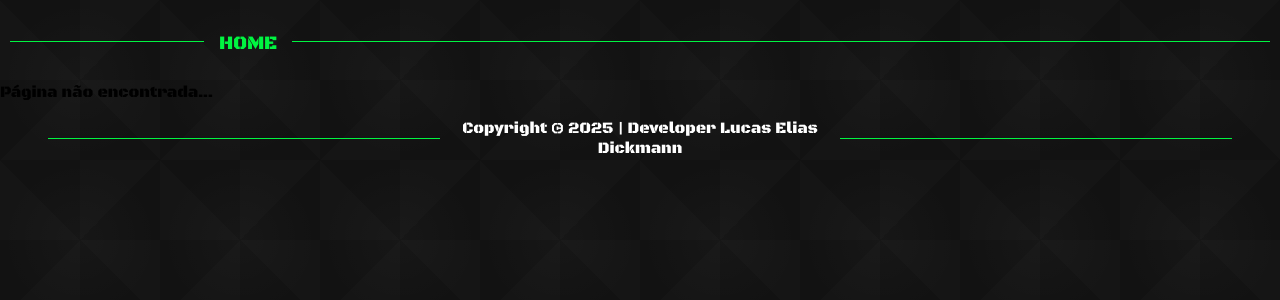
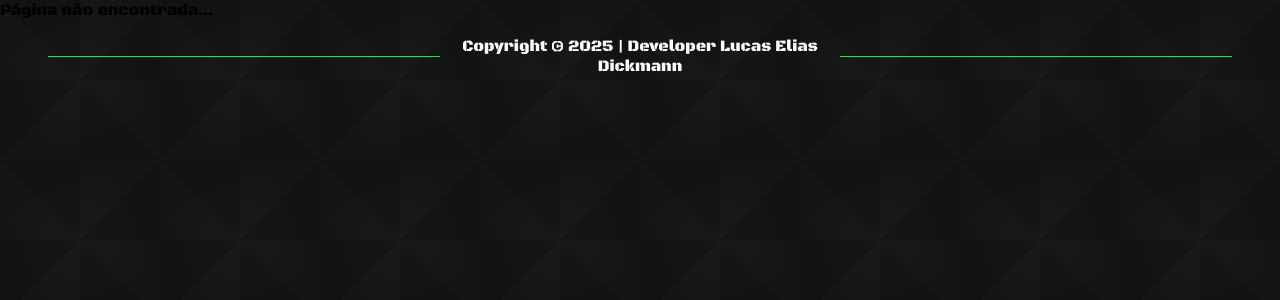
Before and after one commit to ldickmann/ldickmann.github.io, a React (Vite) app: page /home in a window 1280 px wide. Shown: the top 300 px of the page. Built offline with nearby package versions, Linux system fonts and the light colour scheme.

Commit message:
FEAT: props, metodos e outros partes da Sidebar comentados

```diff
--- a/src/App.jsx
+++ b/src/App.jsx
@@ -1,69 +1,89 @@
-import { BrowserRouter, Routes, Route, useLocation } from "react-router-dom";
-import { useState } from "react";
-import PropTypes from "prop-types";
-import Navbar from "./components/Navbar";
-import Sidebar from "./components/Sidebar";
+import { BrowserRouter, Routes, Route } from "react-router-dom";
+// import { useState } from "react";
+// import PropTypes from "prop-types";
+// import Navbar from "./components/Navbar";
+// import Sidebar from "./components/Sidebar";
 import Home from "./pages/Home";
-import Projects from "./pages/Projects";
+// import Projects from "./pages/Projects";
 import Footer from "./components/Footer";
 
+// function App() {
+//   const [sidebarOpen, setSidebarOpen] = useState(false);
+
+//   const toggleSidebar = () => {
+//     setSidebarOpen(!sidebarOpen);
+//   };
+
+//   return (
+//     <BrowserRouter basename="/">
+//       <AppContent
+//         toggleSidebar={toggleSidebar}
+//         sidebarOpen={sidebarOpen}
+//         setSidebarOpen={setSidebarOpen}
+//       />
+//     </BrowserRouter>
+//   );
+// }
+
+// function AppContent({ toggleSidebar, sidebarOpen, setSidebarOpen }) {
+//   const location = useLocation();
+//   const isParticlesRoute = location.pathname === "/";
+
+//   return (
+//     <>
+//       {!isParticlesRoute && (
+//         <Navbar
+//           toggleSidebar={toggleSidebar}
+//           isSidebarOpen={sidebarOpen}
+//         />
+//       )}
+//       <Sidebar
+//         isOpen={sidebarOpen}
+//         setIsOpen={setSidebarOpen}
+//       />
+//       <Routes>
+//         <Route
+//           path="/"
+//           element={<Home toggleSidebar={toggleSidebar} />}
+//         />
+//         <Route
+//           path="/projects"
+//           element={<Projects />}
+//         />
+//         <Route
+//           path="*"
+//           element={<div>Página não encontrada...</div>}
+//         />
+//       </Routes>
+//       <Footer />
+//     </>
+//   );
+// }
+
 function App() {
-  const [sidebarOpen, setSidebarOpen] = useState(false);
-
-  const toggleSidebar = () => {
-    setSidebarOpen(!sidebarOpen);
-  };
-
   return (
     <BrowserRouter basename="/">
-      <AppContent
-        toggleSidebar={toggleSidebar}
-        sidebarOpen={sidebarOpen}
-        setSidebarOpen={setSidebarOpen}
-      />
-    </BrowserRouter>
-  );
-}
-
-function AppContent({ toggleSidebar, sidebarOpen, setSidebarOpen }) {
-  const location = useLocation();
-  const isParticlesRoute = location.pathname === "/";
-
-  return (
-    <>
-      {!isParticlesRoute && (
-        <Navbar
-          toggleSidebar={toggleSidebar}
-          isSidebarOpen={sidebarOpen}
-        />
-      )}
-      <Sidebar
-        isOpen={sidebarOpen}
-        setIsOpen={setSidebarOpen}
-      />
       <Routes>
+        <Route>
           <Route
             path="/"
-          element={<Home toggleSidebar={toggleSidebar} />}
-        />
-        <Route
-          path="/projects"
-          element={<Projects />}
+            element={<Home />}
           />
           <Route
             path="*"
             element={<div>Página não encontrada...</div>}
           />
+        </Route>
       </Routes>
       <Footer />
-    </>
+    </BrowserRouter>
   );
 }
 
-AppContent.propTypes = {
-  toggleSidebar: PropTypes.func.isRequired,
-  sidebarOpen: PropTypes.bool.isRequired,
-  setSidebarOpen: PropTypes.func.isRequired,
-};
+// AppContent.propTypes = {
+//   toggleSidebar: PropTypes.func.isRequired,
+//   sidebarOpen: PropTypes.bool.isRequired,
+//   setSidebarOpen: PropTypes.func.isRequired,
+// };
 
 export default App;
--- a/src/components/Navbar/index.jsx
+++ b/src/components/Navbar/index.jsx
@@ -86,8 +86,8 @@ const Navbar = () => {
 };
 
 Navbar.propTypes = {
-  toggleSidebar: PropTypes.func.isRequired,
-  isSidebarOpen: PropTypes.bool.isRequired,
+  toggleSidebar: PropTypes.func,
+  isSidebarOpen: PropTypes.bool,
 };
 
 export default Navbar;
--- a/src/pages/Home.jsx
+++ b/src/pages/Home.jsx
@@ -1,5 +1,5 @@
 import { useEffect, useState } from "react";
-import PropTypes from "prop-types";
+// import PropTypes from "prop-types";
 import styled from "styled-components";
 import Card from "../components/Card";
 import Banner from "../components/Banner";
@@ -42,7 +42,7 @@ const ContainerCards = styled.div`
   margin-bottom: 5rem;
 `;
 
-const Home = ({ toggleSidebar }) => {
+const Home = () => {
   const [showHome, setShowHome] = useState(false);
 
   useEffect(() => {
@@ -55,10 +55,7 @@ const Home = ({ toggleSidebar }) => {
   return showHome ? (
     <>
       <Container>
-        <Navbar
-          toggleSidebar={toggleSidebar}
-          isSidebarOpen={false}
-        />
+        <Navbar />
         <Banner />
         <Overlay>
           <Card />
@@ -112,8 +109,8 @@ const Home = ({ toggleSidebar }) => {
   );
 };
 
-Home.propTypes = {
-  toggleSidebar: PropTypes.func.isRequired,
-};
+// Home.propTypes = {
+//   toggleSidebar: PropTypes.func.isRequired,
+// };
 
 export default Home;
```
Lines whose indentation alone changed are shown as unchanged.
